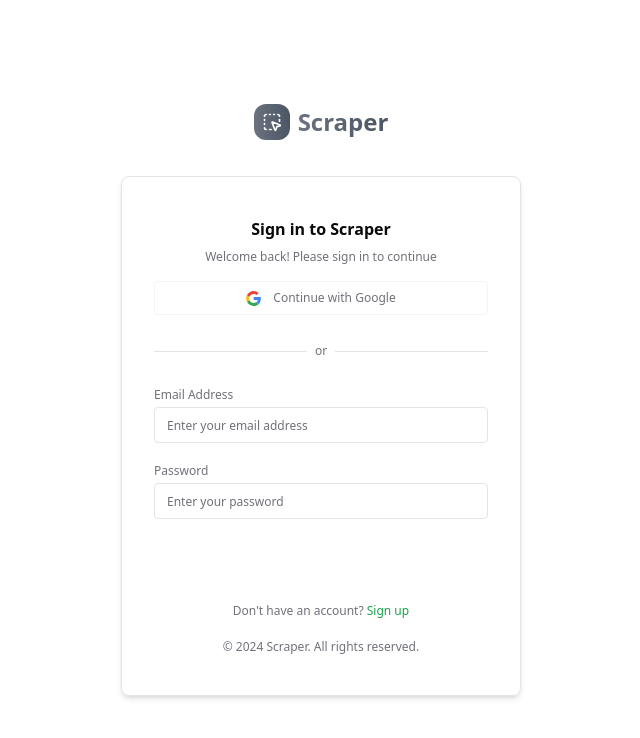
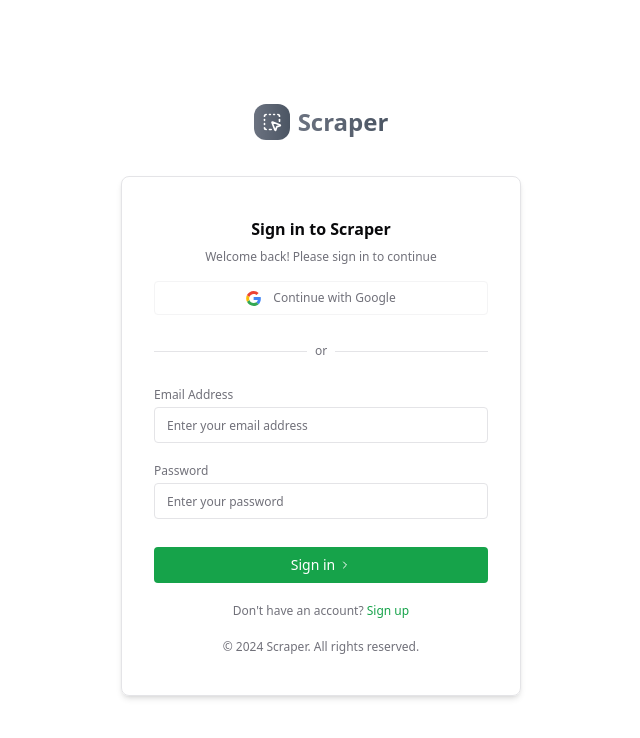
Before and after one commit to JATINKUMAR1008/data-scraper, a Next.js app: page /signin in a window 1280 px wide. Shown: the top 738 px of the page, without its empty margins (319-959 px from the left). Built offline with nearby package versions, Linux system fonts and the light colour scheme; no server answers; what arctic would draw is missing.

Commit message:
fix bg color

```diff
--- a/src/app/(auth)/signin/form.tsx
+++ b/src/app/(auth)/signin/form.tsx
@@ -11,7 +11,6 @@
   const [state, action] = useActionState(signIn, undefined);
   return (
     <div className="w-full">
-
       <form className="flex flex-col gap-5" action={action}>
         <div className="flex flex-col gap-1 ">
           <Label htmlFor="email" className="text-muted-foreground text-xs">
@@ -60,7 +59,7 @@
     <button
       aria-disabled={pending}
       type="submit"
-      className="w-full bg-white mt-2 text-background p-2 rounded-sm text-sm flex hover:black/10 items-center hover:bg-muted-foreground  transition-colors duration-300 justify-center gap-1"
+      className="w-full bg-primary mt-2 text-background p-2 rounded-sm text-sm flex hover:black/10 items-center hover:bg-primary/60  transition-colors duration-300 justify-center gap-1"
     >
       {pending ? (
         "Submitting ...."
--- a/src/app/(auth)/signup/form.tsx
+++ b/src/app/(auth)/signup/form.tsx
@@ -94,7 +94,7 @@
     <button
       aria-disabled={pending}
       type="submit"
-      className="w-full bg-white mt-2 text-background p-2 rounded-sm text-sm flex hover:black/10 items-center hover:bg-muted-foreground  transition-colors duration-300 justify-center gap-1"
+      className="w-full bg-primary mt-2 text-background p-2 rounded-sm text-sm flex hover:black/10 items-center hover:bg-primary/50  transition-colors duration-300 justify-center gap-1"
     >
       {pending ? (
         "Submitting ...."
```
